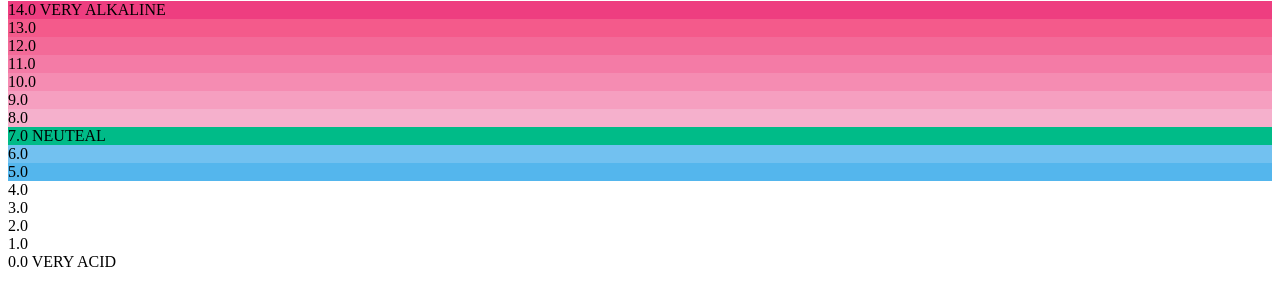
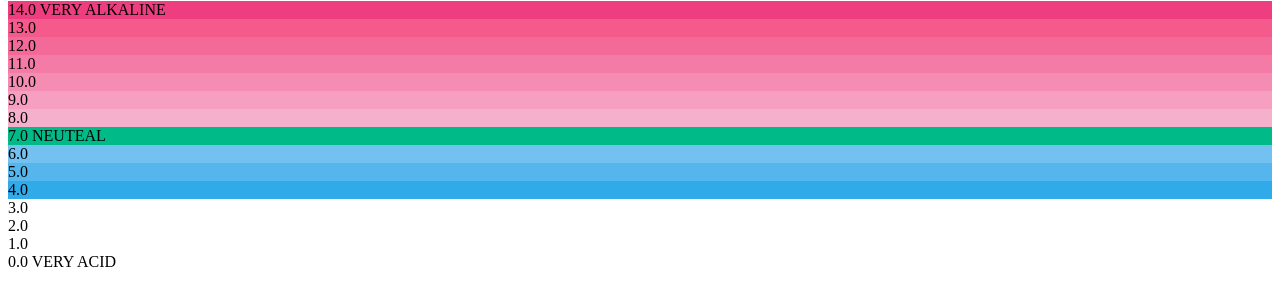
Before and after one commit to Abdulqadir75434/ph-scale, a plain HTML site: page index.html in a window 1280 px wide. Shown: the part 79-384 px from the top of the page. Drawn offline with Linux system fonts and the light colour scheme.

Commit message:
color 11

```diff
--- a/styel.css
+++ b/styel.css
@@ -32,3 +32,6 @@ h1{
 #chalid10{
     background-color: rgb(84,182,237);
 }
+#chalid11{
+    background-color: rgb(48,170,233);
+}
```
